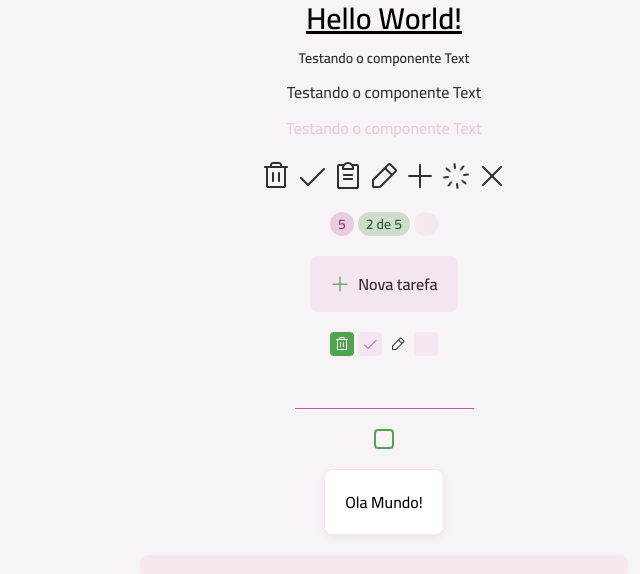
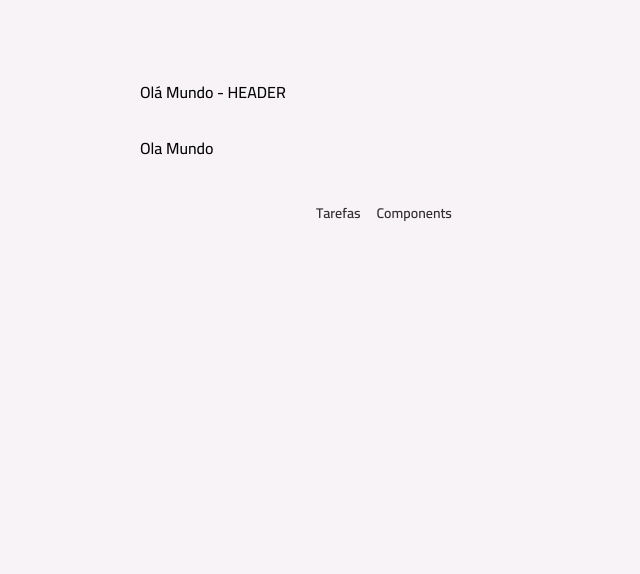
Before and after one commit to vbruno/RS-React-todoList, a React (Vite) app: page / in a window 1280 px wide. Shown: the top 574 px of the page, without its empty margins (256-896 px from the left). Built offline with nearby package versions, Linux system fonts and the light colour scheme.

Commit message:
feat: adicionar suporte ao react-router e criar páginas de layout e componentes

```diff
--- a/package.json
+++ b/package.json
@@ -14,6 +14,7 @@
     "class-variance-authority": "^0.7.1",
     "react": "^19.1.1",
     "react-dom": "^19.1.1",
+    "react-router": "^7.9.1",
     "tailwindcss": "^4.1.12"
   },
   "devDependencies": {
--- a/src/App.tsx
+++ b/src/App.tsx
@@ -1,80 +1,18 @@
-import { Text } from "./components/text";
-
-import TrashIcon from "./assets/icons/trash-regular.svg?react"
-import CheckIcon from "./assets/icons/check-regular.svg?react"
-import ClipboardIcon from "./assets/icons/clipboard-text.svg?react"
-import PencilIcon from "./assets/icons/pencil-simple-regular.svg?react"
-import PlusIcon from "./assets/icons/plus-regular.svg?react"
-import SpinnerIcon from "./assets/icons/spinner.svg?react"
-import XIcon from "./assets/icons/x-regular.svg?react"
-import Icon from "./components/icon";
-import Badge from "./components/badge";
-import Button from "./components/button";
-import IconButton from "./components/iconButton";
-import InputText from "./components/inputText";
-import InputCheckbox from "./components/inputCheckbox";
-import { Card } from "./components/card";
-import { Container } from "./components/container";
-import Skeleton from "./components/skeleton";
+import { BrowserRouter, Route, Routes } from "react-router";
+import { PageComponents } from "./pages/pageComponents";
+import LayoutMain from "./pages/layoutMain";
+import PageHome from "./pages/pageHome";
 
 export default function App() {
 
   return (
-    <Container className="space-y-5">
-      <div className=" flex flex-col gap-3 items-center justify-center">
-        <div className="text-3xl font-bold underline">
-          Hello World!
-        </div>
-        <Text variant="body-sm-bold">Testando o componente Text</Text>
-        <Text>Testando o componente Text</Text>
-        <Text className="text-pink-light" variant={"body-md-bold"}>Testando o componente Text</Text>
-      </div>
-
-      <div className="flex gap-1 items-center justify-center">
-        <Icon svg={TrashIcon} />
-        <Icon svg={CheckIcon} />
-        <Icon svg={ClipboardIcon} />
-        <Icon svg={PencilIcon} />
-        <Icon svg={PlusIcon} />
-        <Icon svg={SpinnerIcon} animate />
-        <Icon svg={XIcon} />
-      </div>
-
-      <div className="flex gap-1 items-center justify-center">
-        <Badge variant={"secondary"}> 5</Badge>
-        <Badge variant={"primary"}> 2 de 5</Badge>
-        <Badge loading >12131</Badge>
-
-      </div>
-
-      <div className="flex gap-1 items-center justify-center" >
-        <Button icon={PlusIcon} >Nova tarefa</Button>
-      </div>
-
-      <div className="flex gap-1 items-center justify-center">
-        <IconButton icon={TrashIcon} />
-        <IconButton icon={CheckIcon} variant={"secondary"} />
-        <IconButton icon={PencilIcon} variant={"tertiary"} />
-        <IconButton icon={PencilIcon} variant={"tertiary"} loading />
-      </div>
-
-      <div className="flex gap-1 items-center justify-center">
-        <InputText />
-      </div>
-
-      <div className="flex gap-1 items-center justify-center">
-        <InputCheckbox />
-      </div>
-
-      <div className="flex gap-1 items-center justify-center">
-        <Card size={"md"}> Ola Mundo!</Card>
-      </div>
-
-      <div className="items-center justify-center space-y-5">
-        <Skeleton className="h-6" />
-        <Skeleton className="h-6" />
-        <Skeleton className="h-6 w-96" />
-      </div>
-    </Container>
+    <BrowserRouter>
+      <Routes>
+        <Route element={<LayoutMain />}>
+          <Route path="/components" element={<PageComponents />} />
+          <Route index element={<PageHome />} />
+        </Route>
+      </Routes>
+    </BrowserRouter>
   )
 }
--- a/src/components/badge.tsx
+++ b/src/components/badge.tsx
@@ -1,5 +1,5 @@
 import type React from "react";
-import { Text } from "./text";
+import Text from "./text";
 import { cx, type VariantProps } from "class-variance-authority";
 import { badgeVariants } from "../styles/components/badgeVariants";
 import { badgeTextVariants } from "../styles/components/badgeTextVariants";
--- a/src/components/button.tsx
+++ b/src/components/button.tsx
@@ -1,6 +1,6 @@
 import React from "react";
 import Icon from "./icon";
-import { Text } from "./text";
+import Text from "./text";
 import { type VariantProps } from "class-variance-authority";
 import { buttonVariants } from "../styles/components/buttonVariants";
 import { buttonIconVariants } from "../styles/components/buttonIconVariants";
--- a/src/components/card.tsx
+++ b/src/components/card.tsx
@@ -7,7 +7,7 @@ interface TextProps extends VariantProps<typeof cardVariants>,
   as?: keyof React.JSX.IntrinsicElements;
 }
 
-export function Card({ as = "div", size, className, children, ...props }: TextProps) {
+export default function Card({ as = "div", size, className, children, ...props }: TextProps) {
   return React.createElement(
     as,
     {
--- a/src/components/container.tsx
+++ b/src/components/container.tsx
@@ -7,7 +7,7 @@ interface containerProps extends VariantProps<typeof containerVariants>,
   as?: keyof React.JSX.IntrinsicElements;
 }
 
-export function Container({ as = "div", className, children, ...props }: containerProps) {
+export default function Container({ as = "div", className, children, ...props }: containerProps) {
   return React.createElement(
     as,
     {
--- a/src/components/text.tsx
+++ b/src/components/text.tsx
@@ -8,7 +8,7 @@ interface TextProps extends VariantProps<typeof textVariants> {
   children?: React.ReactNode;
 }
 
-export function Text({ as = "span", variant, className, children, ...props }: TextProps) {
+export default function Text({ as = "span", variant, className, children, ...props }: TextProps) {
   return React.createElement(
     as,
     {
--- /dev/null
+++ b/src/pages/layoutMain.tsx
@@ -0,0 +1,30 @@
+import { NavLink, Outlet } from "react-router";
+import Container from "../components/container";
+import Text from "../components/text";
+
+export default function LayoutMain() {
+  return (
+    <>
+      <Container as="header" className="mt-3 md:mt-20">
+        Olá Mundo - HEADER
+      </Container>
+      <main className="mt-4 md:mt-8">
+        <Outlet />
+      </main>
+      <footer className="my-5 md:my-10">
+        <nav className="flex items-center justify-center gap-4">
+          <NavLink to={"/"}>
+            <Text variant={"body-sm-bold"} className="text-gray-300">
+              Tarefas
+            </Text>
+          </NavLink>
+          <NavLink to={"/components"}>
+            <Text variant={"body-sm-bold"} className="text-gray-300">
+              Components
+            </Text>
+          </NavLink>
+        </nav>
+      </footer>
+    </>
+  )
+}
--- /dev/null
+++ b/src/pages/pageComponents.tsx
@@ -0,0 +1,80 @@
+import Badge from "../components/badge";
+import Button from "../components/button";
+import Card from "../components/card";
+import Container from "../components/container";
+import Icon from "../components/icon";
+import IconButton from "../components/iconButton";
+import InputCheckbox from "../components/inputCheckbox";
+import InputText from "../components/inputText";
+import Skeleton from "../components/skeleton";
+import Text from "../components/text"
+
+import TrashIcon from "../assets/icons/trash-regular.svg?react"
+import CheckIcon from "../assets/icons/check-regular.svg?react"
+import ClipboardIcon from "../assets/icons/clipboard-text.svg?react"
+import PencilIcon from "../assets/icons/pencil-simple-regular.svg?react"
+import PlusIcon from "../assets/icons/plus-regular.svg?react"
+import SpinnerIcon from "../assets/icons/spinner.svg?react"
+import XIcon from "../assets/icons/x-regular.svg?react"
+
+export function PageComponents() {
+  return (
+    <Container className="space-y-5">
+      <div className=" flex flex-col gap-3 items-center justify-center">
+        <div className="text-3xl font-bold underline">
+          Hello World!
+        </div>
+        <Text variant="body-sm-bold">Testando o componente Text</Text>
+        <Text>Testando o componente Text</Text>
+        <Text className="text-pink-light" variant={"body-md-bold"}>Testando o componente Text</Text>
+      </div>
+
+      <div className="flex gap-1 items-center justify-center">
+        <Icon svg={TrashIcon} />
+        <Icon svg={CheckIcon} />
+        <Icon svg={ClipboardIcon} />
+        <Icon svg={PencilIcon} />
+        <Icon svg={PlusIcon} />
+        <Icon svg={SpinnerIcon} animate />
+        <Icon svg={XIcon} />
+      </div>
+
+      <div className="flex gap-1 items-center justify-center">
+        <Badge variant={"secondary"}> 5</Badge>
+        <Badge variant={"primary"}> 2 de 5</Badge>
+        <Badge loading >12131</Badge>
+
+      </div>
+
+      <div className="flex gap-1 items-center justify-center" >
+        <Button icon={PlusIcon} >Nova tarefa</Button>
+      </div>
+
+      <div className="flex gap-1 items-center justify-center">
+        <IconButton icon={TrashIcon} />
+        <IconButton icon={CheckIcon} variant={"secondary"} />
+        <IconButton icon={PencilIcon} variant={"tertiary"} />
+        <IconButton icon={PencilIcon} variant={"tertiary"} loading />
+      </div>
+
+      <div className="flex gap-1 items-center justify-center">
+        <InputText />
+      </div>
+
+      <div className="flex gap-1 items-center justify-center">
+        <InputCheckbox />
+        <InputCheckbox loading />
+      </div>
+
+      <div className="flex gap-1 items-center justify-center">
+        <Card size={"md"}> Ola Mundo!</Card>
+      </div>
+
+      <div className="items-center justify-center space-y-5">
+        <Skeleton className="h-6" />
+        <Skeleton className="h-6" />
+        <Skeleton className="h-6 w-96" />
+      </div>
+    </Container>
+  )
+}
--- /dev/null
+++ b/src/pages/pageHome.tsx
@@ -0,0 +1,9 @@
+import Container from "../components/container";
+
+export default function PageHome() {
+  return (
+    <Container>
+      Ola Mundo
+    </Container>
+  )
+}
```
Also changed, not shown: 1 other file (tests, documents, lock files or other folders).
